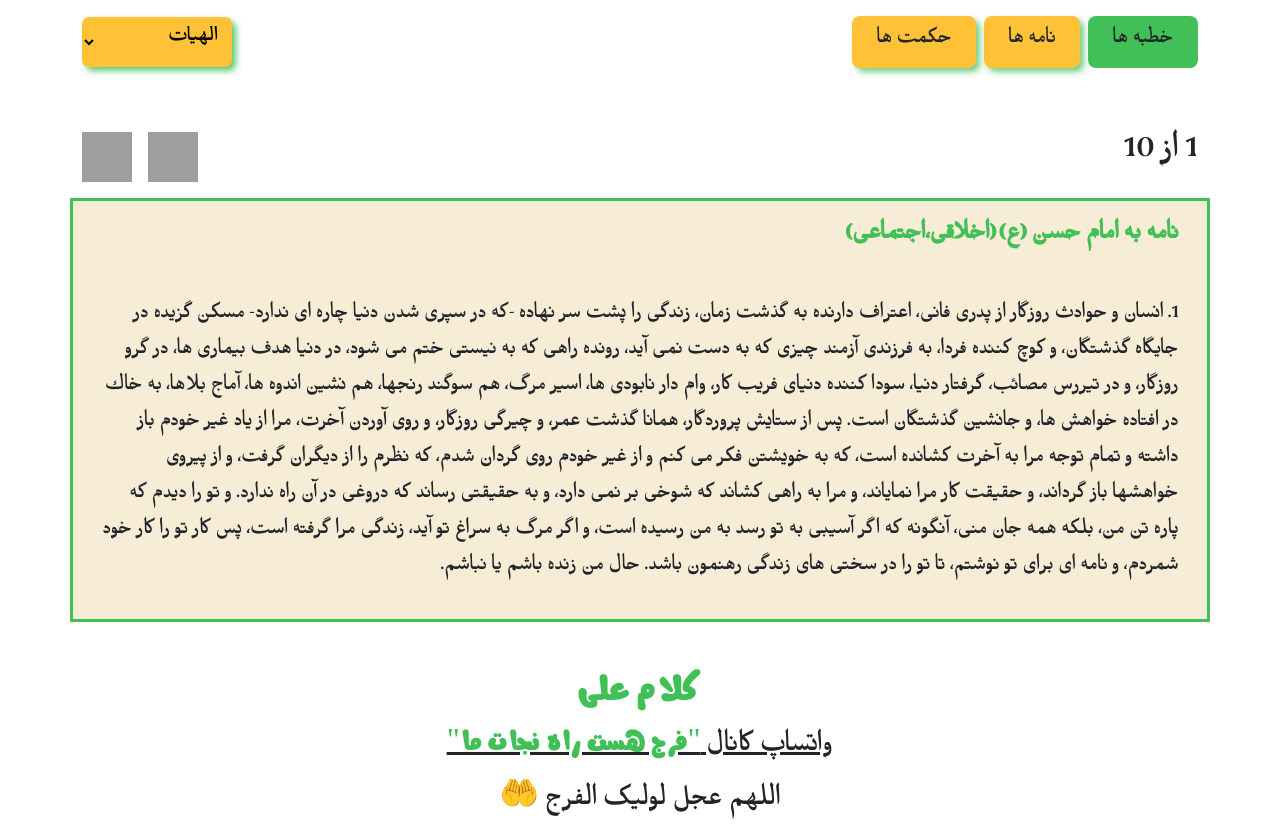
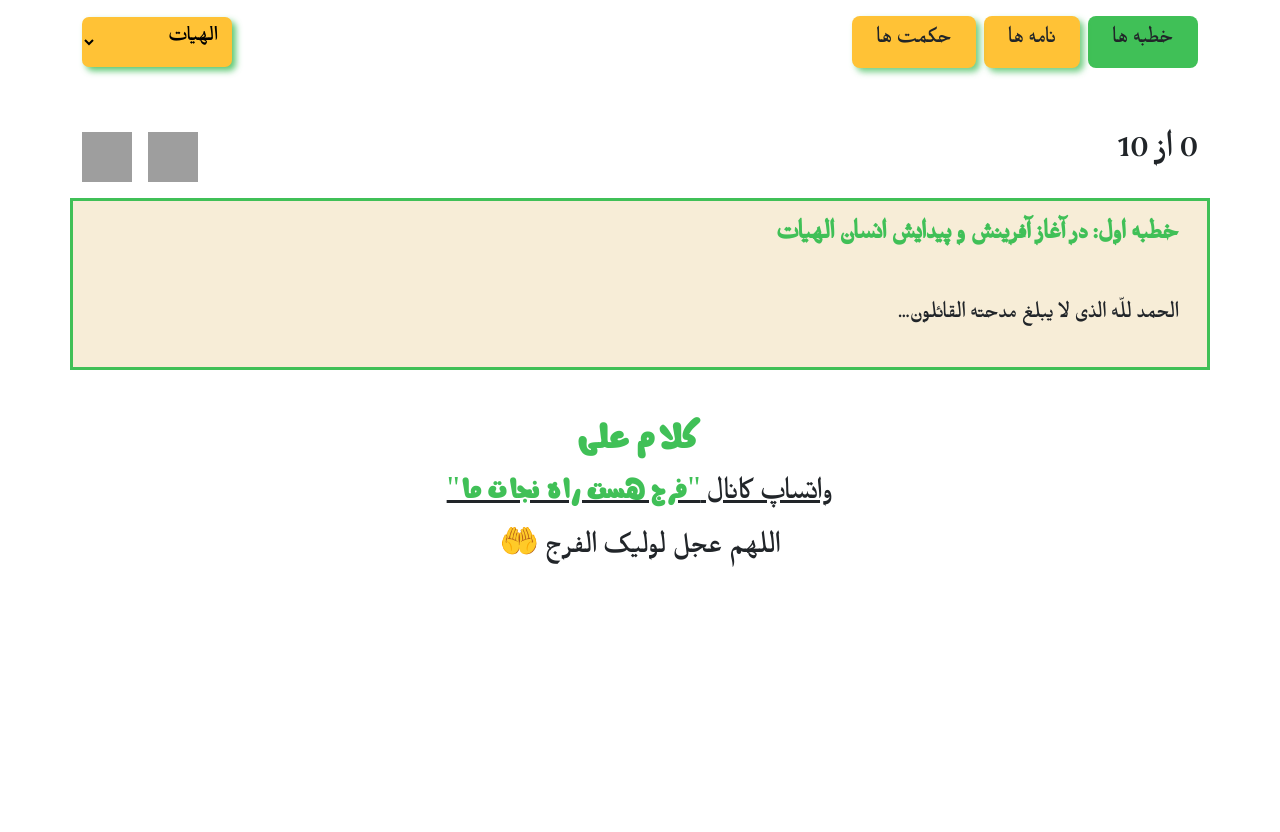
Before and after one commit to shukria-sultani/Imam-Ali-Sayings, a React (Vite) app in the folder Kalam-e-Ali/: page / in a window 1280 px wide. Shown: the part 880-1712 px from the top of the page. After the commit the page ends 1460 px from the top, so only its background shows below. Built offline with nearby package versions, Linux system fonts and the light colour scheme; grey boxes are pictures that could not be loaded.

Commit message:
Added the itemData prop in the Content component to pass data to the component to show the real content.

```diff
--- a/Kalam-e-Ali/src/App.jsx
+++ b/Kalam-e-Ali/src/App.jsx
@@ -41,13 +41,15 @@ function App() {
     setCurrentContentIndex(0);
   }
   function handleNext() {
-    setCurrentContentIndex((prevIndex) =>
-      prevIndex < currentContentList.length - 1 ? prevIndex + 1 : prevIndex
+    setCurrentContentIndex((prevIndex) =>{
+    return prevIndex < currentContentList.length - 1 ? prevIndex + 1 : prevIndex
+
+    }
     );
   }
   function handleBack() {
     setCurrentContentIndex((prevIndex) => {
-      prevIndex > 0 ? prevIndex - 1 : prevIndex;
+     return  prevIndex > 0 ? prevIndex - 1 : prevIndex;
     });
   }
 
@@ -64,12 +66,12 @@ function App() {
         onCategoryClick={changeCategory}
       ></CategoryButtons>
       <ContentNavigator
-        currentNumber={currentContentIndex + 1}
+        currentNumber={currentContentIndex}
         totalNumber={currentContentList.length}
         onNext={handleNext}
         onBack={handleBack}
       ></ContentNavigator>
-      <Content></Content>
+      <Content itemData={displayedContent}></Content>
       <Footer></Footer>
     </>
   );
--- a/Kalam-e-Ali/src/Components/Content.jsx
+++ b/Kalam-e-Ali/src/Components/Content.jsx
@@ -1,31 +1,18 @@
 import React from "react";
 
-export default function Content() {
+export default function Content({itemData}) {
+  if(!itemData){
+    return null
+  }
   return (
     <>
       <div className="container content">
         <div className="kalam-category p-3 ">
-          <span className="fs-3 fw-bold">نامه به امام حسن (ع)</span> <span className="fs-3 fw-bold">(اخلاقی،اجتماعی)</span>
+          <span className="fs-3 fw-bold"> {itemData.title}   </span> <span className="fs-3 fw-bold">{itemData.category}</span>
         </div>
         <div className="content-container pt-4 p-3">
           <p className="fs-4">
-            1. انسان و حوادث روزگار از پدرى فانى، اعتراف دارنده به گذشت زمان،
-            زندگى را پشت سر نهاده -كه در سپرى شدن دنيا چاره اى ندارد- مسكن گزيده
-            در جايگاه گذشتگان، و كوچ كننده فردا، به فرزندى آزمند چيزى كه به دست
-            نمى آيد، رونده راهى كه به نيستى ختم مى شود، در دنيا هدف بيمارى ها،
-            در گرو روزگار، و در تيررس مصائب، گرفتار دنيا، سودا كننده دنياى فريب
-            كار، وام دار نابودى ها، اسير مرگ، هم سوگند رنجها، هم نشين اندوه ها،
-            آماج بلاها، به خاك در افتاده خواهش ها، و جانشين گذشتگان است. پس از
-            ستايش پروردگار، همانا گذشت عمر، و چيرگى روزگار، و روى آوردن آخرت،
-            مرا از ياد غير خودم باز داشته و تمام توجه مرا به آخرت كشانده است، كه
-            به خويشتن فكر مى كنم و از غير خودم روى گردان شدم، كه نظرم را از
-            ديگران گرفت، و از پيروى خواهشها باز گرداند، و حقيقت كار مرا نماياند،
-            و مرا به راهى كشاند كه شوخى بر نمى دارد، و به حقيقتى رساند كه دروغى
-            در آن راه ندارد. و تو را ديدم كه پاره تن من، بلكه همه جان منى،
-            آنگونه كه اگر آسيبى به تو رسد به من رسيده است، و اگر مرگ به سراغ تو
-            آيد، زندگى مرا گرفته است، پس كار تو را كار خود شمردم، و نامه اى براى
-            تو نوشتم، تا تو را در سختى هاى زندگى رهنمون باشد. حال من زنده باشم
-            يا نباشم.
+            {itemData.text}
           </p>
         </div>
       </div>
```
